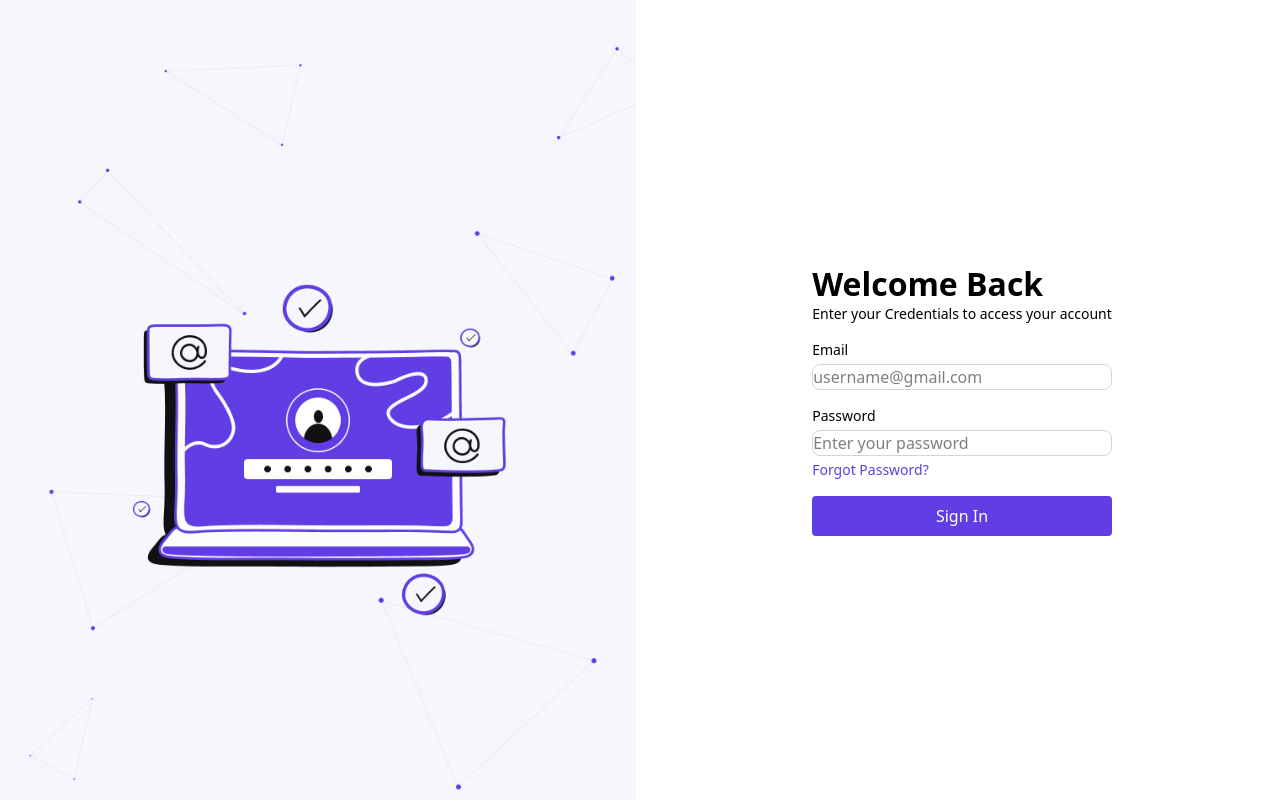
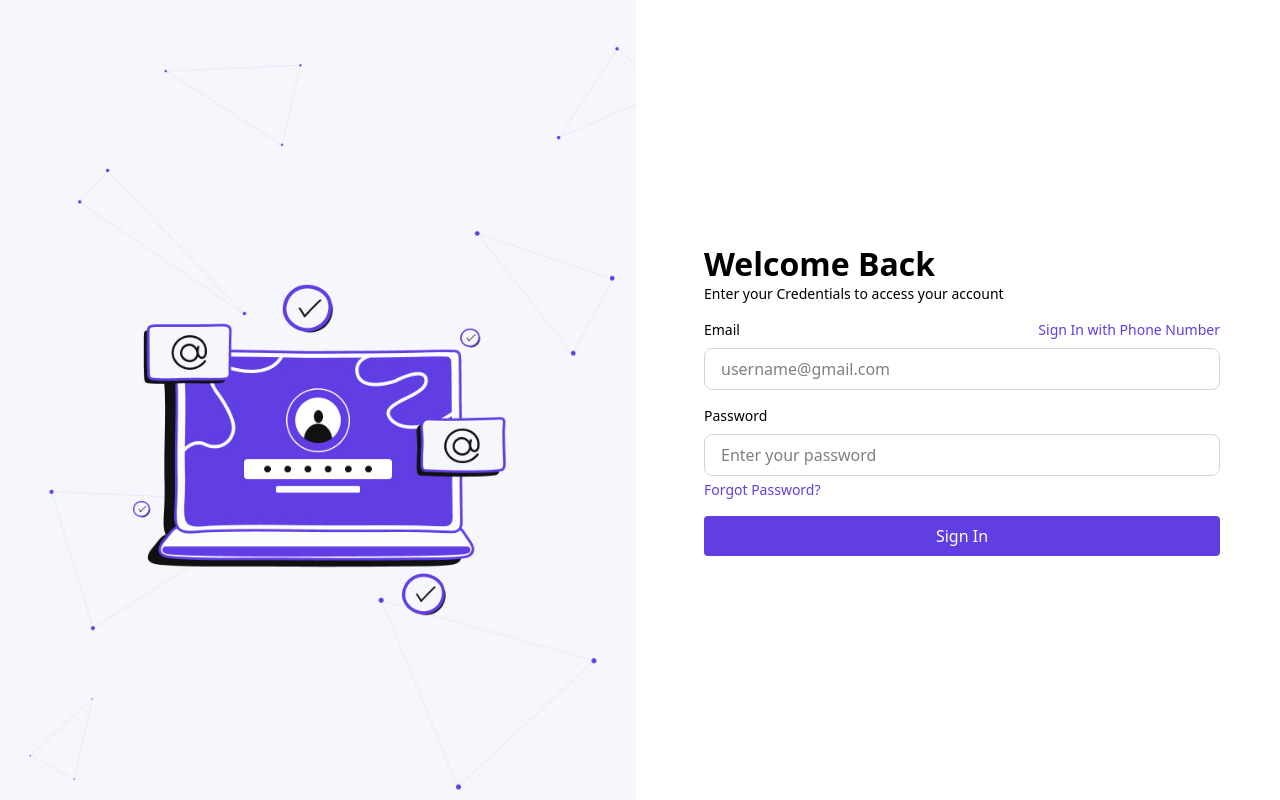
Before and after one commit to theodorewaskito/mifx-test, a Next.js app in the folder crypto-market/: page /login in a window 1280 px wide. Built offline with nearby package versions, Linux system fonts and the light colour scheme.

Commit message:
style: update UJI login

```diff
--- a/crypto-market/src/app/login/page.tsx
+++ b/crypto-market/src/app/login/page.tsx
@@ -15,7 +15,7 @@ export default function Login() {
         />
       </div>
       <div className="flex flex-col items-center justify-center">
-        <div className="flex flex-col gap-4">
+        <div className="flex flex-col gap-4 w-[516px]">
           <div>
               <Text
                 type="Header"
@@ -33,6 +33,8 @@ export default function Login() {
                 label="Email"
                 type="email"
                 placeholder="username@gmail.com"
+                noteButton="Sign In with Phone Number"
+                required
               />
             </div>
             <div className="flex flex-col gap-1">
@@ -41,6 +43,7 @@ export default function Login() {
                 label="Password"
                 type="password"
                 placeholder="Enter your password"
+                // error="Password is required"
               />
               <a href="">
                 <Text
--- a/crypto-market/src/components/Input.tsx
+++ b/crypto-market/src/components/Input.tsx
@@ -5,13 +5,16 @@ interface InputProps
   extends InputHTMLAttributes<HTMLInputElement> {
   label?: string;
   error?: string;
+  trailingIcon?: boolean | React.ReactNode;
+  noteButton?: string;
 }
 
 const Input = forwardRef<HTMLInputElement, InputProps>(
-  ({ label, error, className, id, ...props }, ref) => {
+  ({ label, error, className, trailingIcon, noteButton, id, ...props }, ref) => {
     return (
-      <div className="flex flex-col gap-1">
+      <div className="flex flex-col gap-2">
         {label && (
+          <div className="flex justify-between">
             <label
               htmlFor={id}
             >
@@ -20,13 +23,27 @@ const Input = forwardRef<HTMLInputElement, InputProps>(
                 variant="Medium"
               >{label}</Text>
             </label>
+            <button
+              className="cursor-pointer hover:underline"
+              // onClick={() => { }}
+            >
+              <Text
+                type="Body"
+                variant="Medium"
+                className="text-[#613DE4]"
+              >
+                {noteButton}
+              </Text>
+            </button>
+          </div>
         )}
 
+        <div className="relative">
           <input
             ref={ref}
             id={id}
             className={`
-            w-full rounded-lg border outline-none transition
+              w-full rounded-lg border px-4 py-2 outline-none transition
               ${
                 error
                   ? "border-red-500 focus:border-red-500 focus:ring-red-200"
@@ -36,6 +53,16 @@ const Input = forwardRef<HTMLInputElement, InputProps>(
             `}
             {...props}
           />
+
+          {trailingIcon && (
+            <button
+              type="button"
+              // onClick={() => setShowPassword((s) => !s)}
+              className="cursor-pointer absolute right-2 top-1/2 -translate-y-1/2 inline-flex items-center justify-center p-1 text-gray-600 hover:text-gray-900"
+              // aria-label={showPassword ? "Hide password" : "Show password"}
+            ></button>
+          )}
+        </div>
 
         {error && (
           <p className="text-sm text-red-500">
```
Lines whose indentation alone changed are shown as unchanged.
